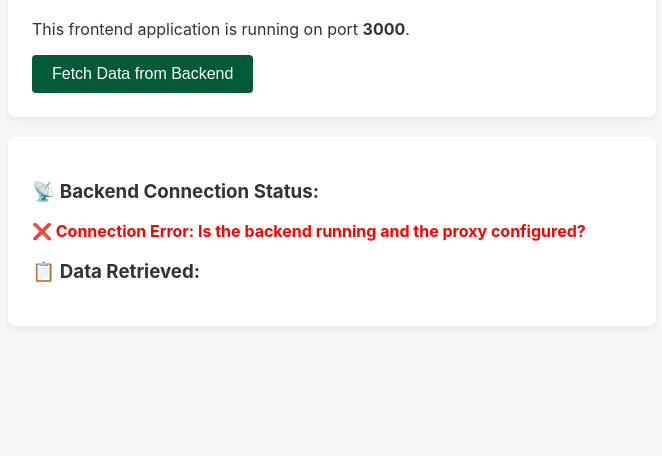
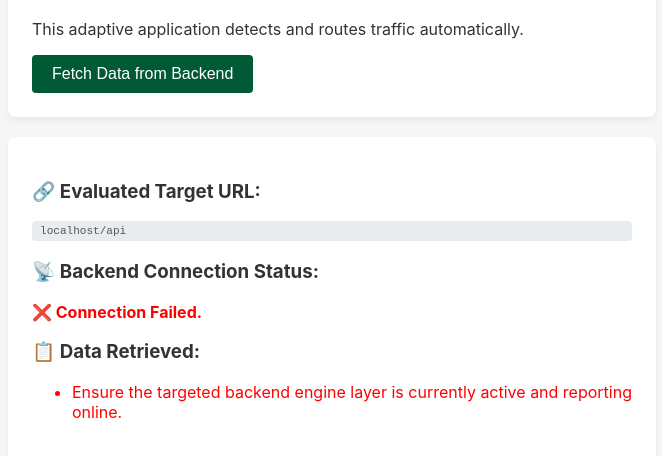
Before and after one commit to mandanakhademi/coder-multi-workspace-sandbox, a website: page frontend/index.html in a window 1280 px wide. Both pictures are taken after a click on the button "Fetch Data from Backend". Shown: the part 135-591 px from the top of the page, without its empty margins (40-702 px from the left). Drawn offline with Linux system fonts and the light colour scheme; no server answers.

Commit message:
Enhance frontend with adaptive routing and status updates
Updated the title and modified the content to reflect adaptive routing and backend connection status.

```diff
--- a/frontend/index.html
+++ b/frontend/index.html
@@ -3,51 +3,72 @@
 <head>
     <meta charset="UTF-8">
     <meta name="viewport" content="width=device-width, initial-scale=1.0">
-    <title>GDS Coder Frontend</title>
+    <title>GDS Coder Frontend - Hybrid Core</title>
     <style>
         body { font-family: -apple-system, BlinkMacSystemFont, "Segoe UI", Roboto, sans-serif; padding: 40px; background: #f4f6f8; color: #333; }
         .card { background: white; padding: 24px; border-radius: 8px; box-shadow: 0 4px 6px rgba(0,0,0,0.05); max-width: 600px; margin-bottom: 20px; }
         .status-badge { background: #d4edda; color: #155724; padding: 6px 12px; border-radius: 20px; font-weight: bold; font-size: 0.9em; display: inline-block; }
         button { background: #005a36; color: white; border: none; padding: 10px 20px; border-radius: 4px; cursor: pointer; font-size: 1em; }
         button:hover { background: #004428; }
+        .url-display { font-family: monospace; background: #e9ecef; padding: 4px 8px; border-radius: 4px; font-size: 0.85em; color: #555; word-break: break-all; }
     </style>
 </head>
 <body>
 
     <div class="card">
         <h1>🌐 Coder UI Sandbox Workspace</h1>
-        <p>This frontend application is running on port <strong>3000</strong>.</p>
+        <p>This adaptive application detects and routes traffic automatically.</p>
         <button id="fetchBtn">Fetch Data from Backend</button>
     </div>
 
     <div class="card" id="apiResponseCard" style="display: none;">
+        <h3>🔗 Evaluated Target URL:</h3>
+        <p class="url-display" id="targetBackendUrl"></p>
+
         <h3>📡 Backend Connection Status:</h3>
         <p id="backendStatus"><span class="status-badge">Connecting...</span></p>
+
         <h3>📋 Data Retrieved:</h3>
         <ul id="dataList"></ul>
     </div>
 
-    <script type="module">
-        // All API calls will be prefixed with /api, which is then handled by the Vite proxy.
-        // This makes the frontend code environment-agnostic.
-        const API_PROXY_PATH = '/api';
+    <script>
+        const currentOrigin = window.location.origin;
+        const currentPath = window.location.pathname;
+
+        // === AUTOMATED ARCHITECTURE ROUTING DETECTOR ===
+        // If the current window path mentions approach-1 or doesn't match the approach-2 layout,
+        // fallback to Approach 1's relative local Vite proxy route.
+        const isApproach2 = currentPath.includes('sandbox-approach-2');
+
+        const BACKEND_URL = isApproach2
+            ? `${currentOrigin}/@mandanakhademi/sandbox-approach-2-backend-2.main/apps/backend`
+            : '/api'; // Falls back cleanly to Approach 1's internal container proxy bridge
 
         document.getElementById('fetchBtn').addEventListener('click', async () => {
             const responseCard = document.getElementById('apiResponseCard');
+            const urlDisplayEl = document.getElementById('targetBackendUrl');
             const statusEl = document.getElementById('backendStatus');
             const listEl = document.getElementById('dataList');
 
             responseCard.style.display = 'block';
+            urlDisplayEl.textContent = BACKEND_URL === '/api' ? `${window.location.host}/api` : BACKEND_URL;
             listEl.innerHTML = '';
 
+            // Build endpoints based on target topology mapping
+            const rootTarget = isApproach2 ? `${BACKEND_URL}/` : `${BACKEND_URL}/`;
+            const dataTarget = isApproach2 ? `${BACKEND_URL}/api/data` : `${BACKEND_URL}/data`;
+
             try {
-                // 1. Fetch from the backend's root endpoint (proxied)
-                const rootRes = await fetch(`${API_PROXY_PATH}/`);
+                // 1. Fetch from root endpoint
+                const rootRes = await fetch(rootTarget);
+                if (!rootRes.ok) throw new Error(`HTTP error! status: ${rootRes.status}`);
                 const rootData = await rootRes.json();
                 statusEl.innerHTML = `<span class="status-badge">${rootData.message}</span>`;
 
-                // 2. Fetch from the backend's data endpoint (proxied)
-                const dataRes = await fetch(`${API_PROXY_PATH}/data`);
+                // 2. Fetch from task list data array
+                const dataRes = await fetch(dataTarget);
+                if (!dataRes.ok) throw new Error(`HTTP error! status: ${dataRes.status}`);
                 const data = await dataRes.json();
 
                 data.items.forEach(item => {
@@ -56,7 +77,11 @@
                     listEl.appendChild(li);
                 });
             } catch (error) {
-                statusEl.innerHTML = `<span style="color: red; font-weight: bold;">❌ Connection Error: Is the backend running and the proxy configured?</span>`;
+                statusEl.innerHTML = `<span style="color: red; font-weight: bold;">❌ Connection Failed.</span>`;
+                const li = document.createElement('li');
+                li.style.color = 'red';
+                li.innerHTML = `Ensure the targeted backend engine layer is currently active and reporting online.`;
+                listEl.appendChild(li);
                 console.error("Connection error:", error);
             }
         });
```
